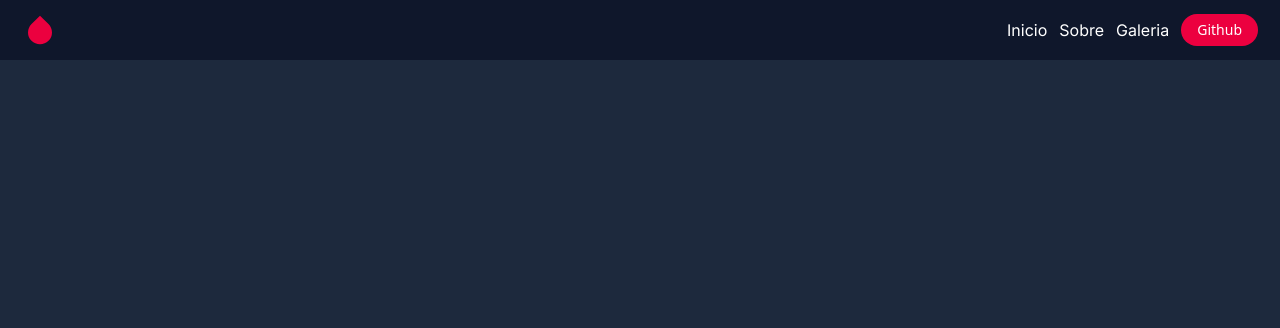
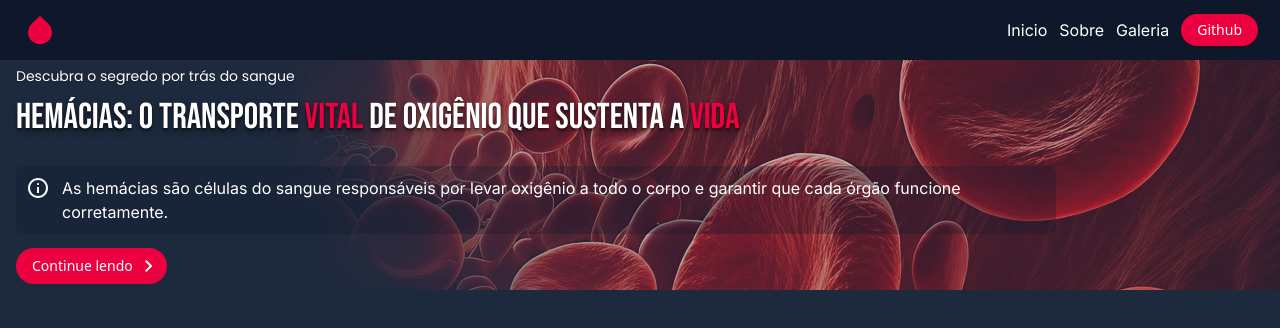
Before and after one commit to GustavoAndreyIF/projetointegrador, a website: page docs/index.html in a window 1280 px wide. Drawn offline with Linux system fonts and the light colour scheme.

Commit message:
Sessão de introdução + configurações adicionais.

```diff
--- a/docs/css/styles.css
+++ b/docs/css/styles.css
@@ -18,25 +18,46 @@
 	}
 	/* botao */
 	.btn {
-		@apply text-white bg-rose-600 font-medium rounded-full text-sm px-4 py-1.5 text-center;
+		@apply text-white bg-rose-600 font-medium rounded-full text-sm px-4 py-1.5 text-center inline-flex items-center gap-1;
 	}
 	.btn:hover {
 		@apply bg-rose-700;
 	}
 	.btn-nav {
-        @apply text-white
+		@apply text-white;
 	}
 	.logo {
 		@apply w-12 h-12 px-1.5 py-1;
 	}
+	/* Section Introdução */
+	.introducao {
+		@apply bg-[url('../images/backgrounds/background_1.jpg')] bg-cover bg-center gap-8;
+	}
+	.intro-text-subtitle {
+		@apply text-white text-sm text-shadow-sm;
+		font-family: "Poppins", sans-serif;
+	}
+	.intro-text-title {
+		@apply text-white text-4xl text-shadow-lg/30;
+		font-family: "Bebas Neue", cursive;
+	}
+
+	.intro-card {
+		@apply bg-slate-900/30 rounded-lg p-2.5 gap-3 w-10/12 flex flex-row items-start;
+	}
+
+	.text-body {
+		@apply text-white text-base;
+		font-family: "Inter", sans-serif;
+	}
 }
 
 .font-bebas {
-	font-family: 'Bebas Neue', cursive;
+	font-family: "Bebas Neue", cursive;
 }
 .font-inter {
-	font-family: 'Inter', sans-serif;
+	font-family: "Inter", sans-serif;
 }
 .font-poppins {
-	font-family: 'Poppins', sans-serif;
+	font-family: "Poppins", sans-serif;
 }
--- a/docs/index.html
+++ b/docs/index.html
@@ -25,5 +25,35 @@
 				<a href="#" class="btn">Github</a>
 			</nav>
 		</header>
+		<main class="margens introducao">
+			<section class="flex flex-col gap-7">
+				<div class="flex flex-col gap-3">
+					<h2 class="intro-text-subtitle">
+						Descubra o segredo por trás do sangue
+					</h2>
+					<h1 class="intro-text-title">
+						Hemácias: o transporte
+						<span class="text-rose-600">vital</span> de oxigênio que
+						sustenta a <span class="text-rose-600">vida</span>
+					</h1>
+				</div>
+				<div class="flex flex-col gap-3.5">
+					<div class="intro-card">
+						<img src="images/icons/info_white.svg" >
+						<p class="text-body">
+							As hemácias são células do sangue responsáveis por levar
+							oxigênio a todo o corpo e garantir que cada órgão funcione
+							corretamente.
+						</p>
+					</div>
+					<div>
+						<a href="#" class="btn pr-1.5"
+							>Continue lendo
+							<img src="images/icons/keyboard_arrow_right.svg"
+						/></a>
+					</div>
+				</div>
+			</section>
+		</main>
 	</body>
 </html>
--- a/package.json
+++ b/package.json
@@ -7,6 +7,7 @@
     "doc": "docs"
   },
   "scripts": {
+    "dev": "@tailwindcss/cli -i ./docs/css/styles.css -o ./docs/css/styles.build.css --watch",
     "test": "echo \"Error: no test specified\" && exit 1"
   },
   "keywords": [],
```
Also changed, not shown: README.md (added), docs/css/styles.build.css, docs/images/backgrounds/background_1.jpg (added), docs/images/icons/info_white.svg (added), docs/images/icons/keyboard_arrow_right.svg (added), 1 other file. Lines whose indentation alone changed are shown as unchanged.
